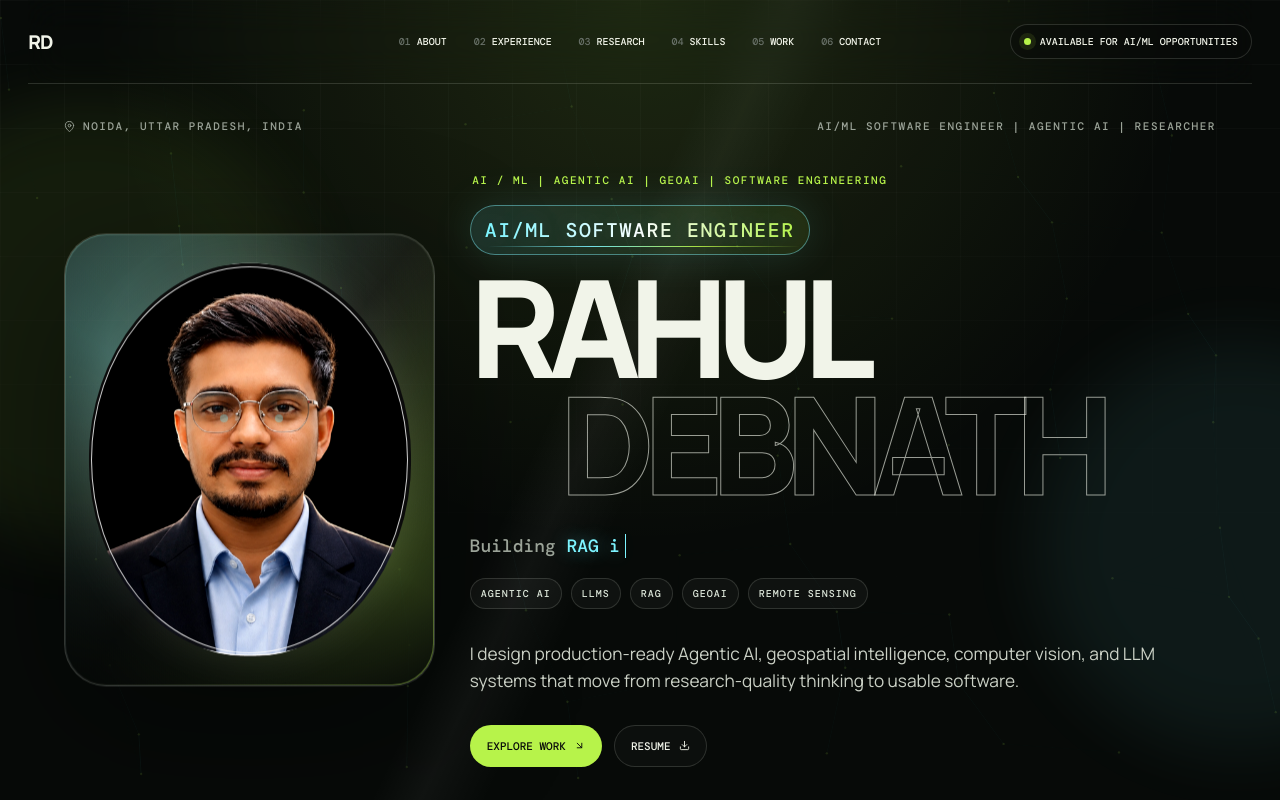
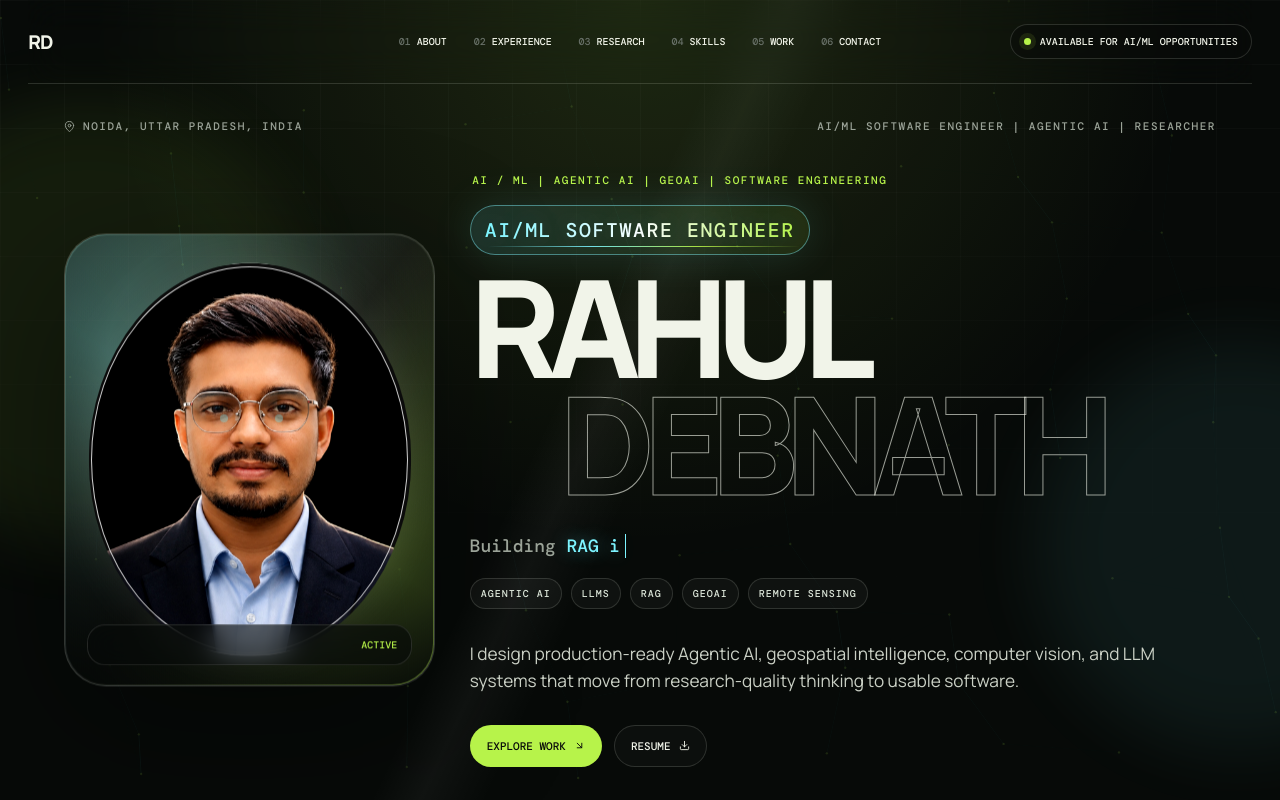
Before and after one commit to Rahul-Debnath260503/rahul-debnath-portfolio, a React (Vite) app: page / in a window 1280 px wide. Shown: the top 800 px of the page. Built offline with nearby package versions, Linux system fonts and the light colour scheme; a web font is replaced by a local one.

Commit message:
Restore portrait status bar

```diff
--- a/src/App.tsx
+++ b/src/App.tsx
@@ -264,6 +264,10 @@ function Portrait() {
 
   return (
     <div className="portrait-card" ref={ref} data-cursor="large">
+      <div className="portrait-hud">
+        <span aria-hidden="true" />
+        <strong>ACTIVE</strong>
+      </div>
       <img src={portfolio.portrait} alt="Rahul Debnath portrait" loading="eager" />
       <span className="eye-track eye-left" />
       <span className="eye-track eye-right" />
```
